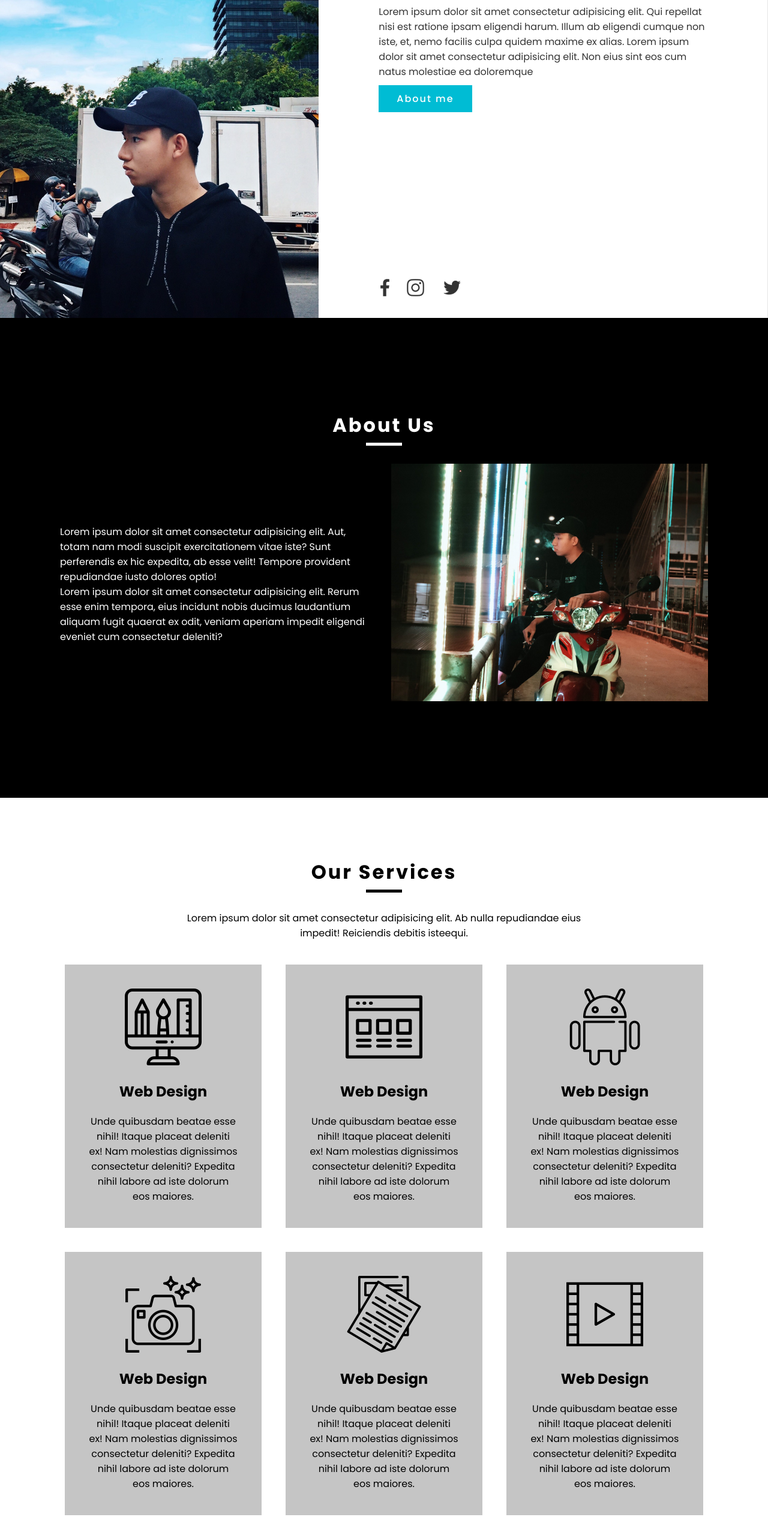
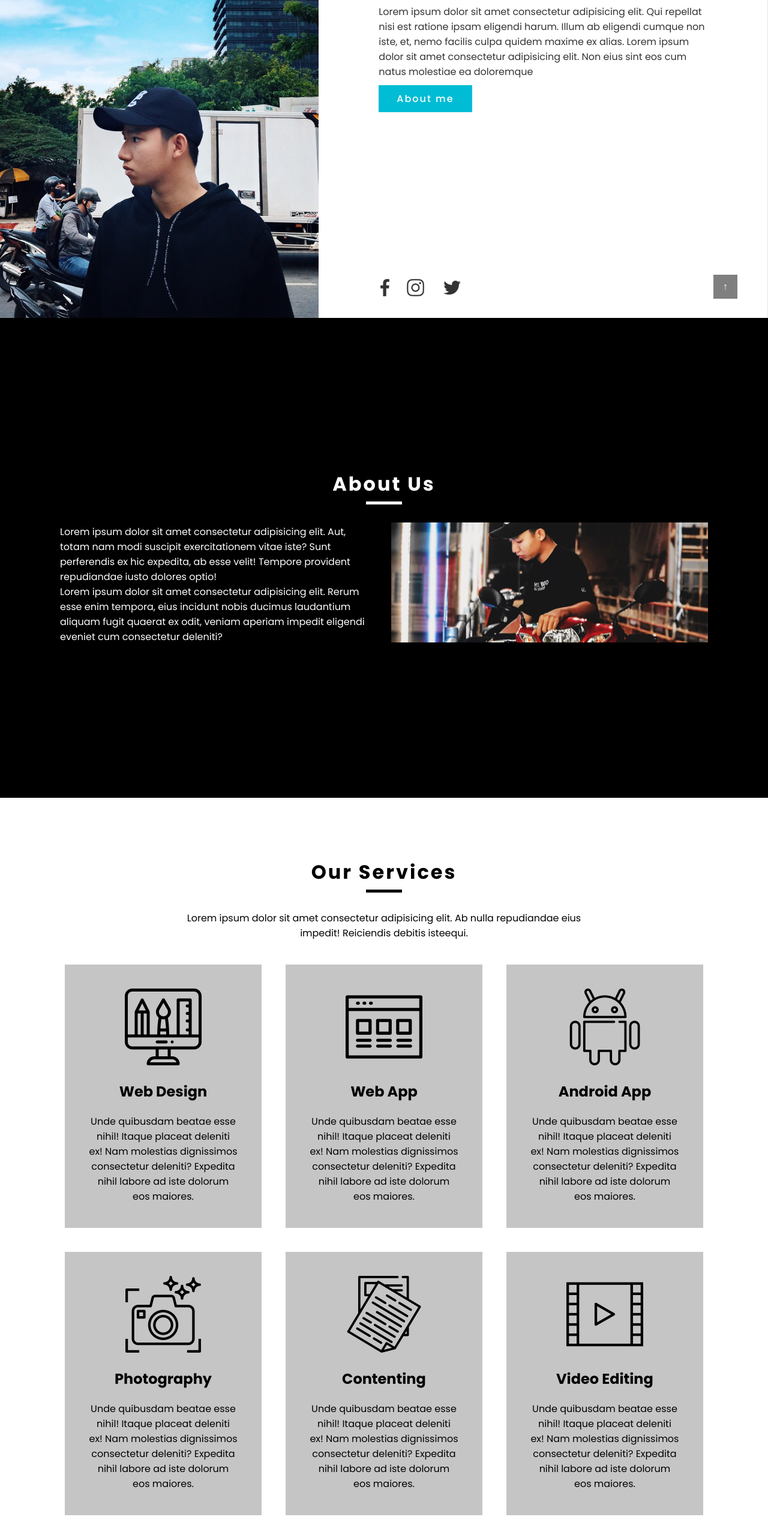
Before and after one commit to congcode1/port1, a plain HTML site: page index.html in a window 1280 px wide. Shown: the part 270-2799 px from the top of the page at 60% size. Drawn offline with Linux system fonts and the light colour scheme.

Commit message:
fixed lan 1

```diff
--- a/asset/css/style.css
+++ b/asset/css/style.css
@@ -6,6 +6,21 @@
     box-sizing: border-box;
     font-family: 'Poppins';
     scroll-behavior: smooth;
+}
+
+.goTop {
+    position: fixed;
+    bottom: 4%;
+    right: 4%;
+    display: block;
+    height: 40px;
+    width: 40px;
+    background-color: rgba(0, 0, 0, 0.5);
+    color: #fff;
+    text-decoration: none;
+    text-align: center;
+    line-height: 40px;
+    font-weight: 900;
 }
 
 .toggle {
@@ -201,6 +216,8 @@
 
 .about__img img {
     width: 100%;
+    height: 200px;
+    object-fit: cover;
 }
 
 /* SERVICES */
@@ -285,6 +302,10 @@
 
 .works {
     padding: 100px;
+}
+
+.wrap_projects {
+    overflow: hidden;
 }
 
 .works__content {
--- a/index.html
+++ b/index.html
@@ -11,6 +11,7 @@
 </head>
 <body>
     <div class="wrap">
+        <a href="#home" class="goTop">&#8593;</a>
         <div class="toggle" onclick="openMenu()"></div>
 
         <section class="menu">
@@ -31,6 +32,7 @@
                 toggleIcon.classList.toggle('active')
                 menu.classList.toggle('active')
             }
+
         </script>
 
         <section class="home grid" id="home">
@@ -47,11 +49,11 @@
                         <span>I'm a noob Front End Destroyer.</span>
                     </div>
                     <p>Lorem ipsum dolor sit amet consectetur adipisicing elit. Qui repellat nisi est ratione ipsam eligendi harum. Illum ab eligendi cumque non iste, et, nemo facilis culpa quidem maxime ex alias. Lorem ipsum dolor sit amet consectetur adipisicing elit. Non eius sint eos cum natus molestiae ea doloremque</p>
-                    <a class="btn" href="">About me</a>
+                    <a class="btn" href="#about">About me</a>
                     <ul>
-                        <li><a href=""><img src="./asset/images/facebook.png" alt=""></a></li>
-                        <li><a href=""><img src="./asset/images/instagram.png" alt=""></a></li>
-                        <li><a href=""><img src="./asset/images/twitter.png" alt=""></a></li>
+                        <li><a target="_blank" href="https://www.facebook.com/NxG.ThanhCong/"><img src="./asset/images/facebook.png" alt=""></a></li>
+                        <li><a target="_blank" href="https://www.instagram.com/nxg_thanhcong/"><img src="./asset/images/instagram.png" alt=""></a></li>
+                        <li><a href="#"><img src="./asset/images/twitter.png" alt=""></a></li>
                     </ul>
                 </div>
             </div>
@@ -68,7 +70,7 @@
                         <p>Lorem ipsum dolor sit amet consectetur adipisicing elit. Rerum esse enim tempora, eius incidunt nobis ducimus laudantium aliquam fugit quaerat ex odit, veniam aperiam impedit eligendi eveniet cum consectetur deleniti?</p>
                     </div>
                     <div class="about__img col l-6">
-                        <img src="./asset/images/66398858_696185114138430_5902636961494990848_o.jpg" alt="">
+                        <img src="./asset/images/IMG_20190715_220555_690.jpg" alt="">
                     </div>
                 </div>
             </div>
@@ -91,35 +93,35 @@
                     <div class="col l-4 m-12 c-12 services__col">
                         <div class="services__item">
                             <img src="./asset/images/icon2.png" alt="">
-                            <h2>Web Design</h2>
+                            <h2>Web App</h2>
                             <p> Unde quibusdam beatae esse nihil! Itaque placeat deleniti ex! Nam molestias dignissimos consectetur deleniti? Expedita nihil labore ad iste dolorum eos maiores.</p>
                         </div>
                     </div>
                     <div class="col l-4 m-12 c-12 services__col">
                         <div class="services__item">
                             <img src="./asset/images/icon3.png" alt="">
-                            <h2>Web Design</h2>
+                            <h2>Android App</h2>
                             <p> Unde quibusdam beatae esse nihil! Itaque placeat deleniti ex! Nam molestias dignissimos consectetur deleniti? Expedita nihil labore ad iste dolorum eos maiores.</p>
                         </div>
                     </div>
                     <div class="col l-4 m-12 c-12 services__col">
                         <div class="services__item">
                             <img src="./asset/images/icon4.png" alt="">
-                            <h2>Web Design</h2>
+                            <h2>Photography</h2>
                             <p> Unde quibusdam beatae esse nihil! Itaque placeat deleniti ex! Nam molestias dignissimos consectetur deleniti? Expedita nihil labore ad iste dolorum eos maiores.</p>
                         </div>
                     </div>
                     <div class="col l-4 m-12 c-12 services__col">
                         <div class="services__item">
                             <img src="./asset/images/icon5.png" alt="">
-                            <h2>Web Design</h2>
+                            <h2>Contenting</h2>
                             <p> Unde quibusdam beatae esse nihil! Itaque placeat deleniti ex! Nam molestias dignissimos consectetur deleniti? Expedita nihil labore ad iste dolorum eos maiores.</p>
                         </div>
                     </div>
                     <div class="col l-4 m-12 c-12 services__col">
                         <div class="services__item">
                             <img src="./asset/images/icon6.png" alt="">
-                            <h2>Web Design</h2>
+                            <h2>Video Editing</h2>
                             <p> Unde quibusdam beatae esse nihil! Itaque placeat deleniti ex! Nam molestias dignissimos consectetur deleniti? Expedita nihil labore ad iste dolorum eos maiores.</p>
                         </div>
                     </div>
@@ -132,6 +134,7 @@
                 <h2>Recent Works</h2>
                 <p>Lorem ipsum dolor sit amet consectetur adipisicing elit. Ab nulla repudiandae eius impedit! Reiciendis debitis isteequi.</p>
             </div>
+            <div class="wrap_projects">
                 <div class="grid works__content">
                     <div class="row works__list">
                         <div class="col l-3 m-4 c-6 works__col">
@@ -177,9 +180,10 @@
                             </a>
                         </div>
                         <div class="col l-3 m-4 c-6 works__col">
-                        <div class="works__item">
+                            <a class="works__item">
                                 <img src="./asset/images/img8.jpg" alt="">
                                 <h5>Project 1</h5>
+                            </a>
                         </div>
                     </div>
                 </div>
```
Also changed, not shown: asset/images/897acb720a04f95aa015.jpg (added), asset/images/IMG_20190715_220555_690.jpg (added). Lines whose indentation alone changed are shown as unchanged.
